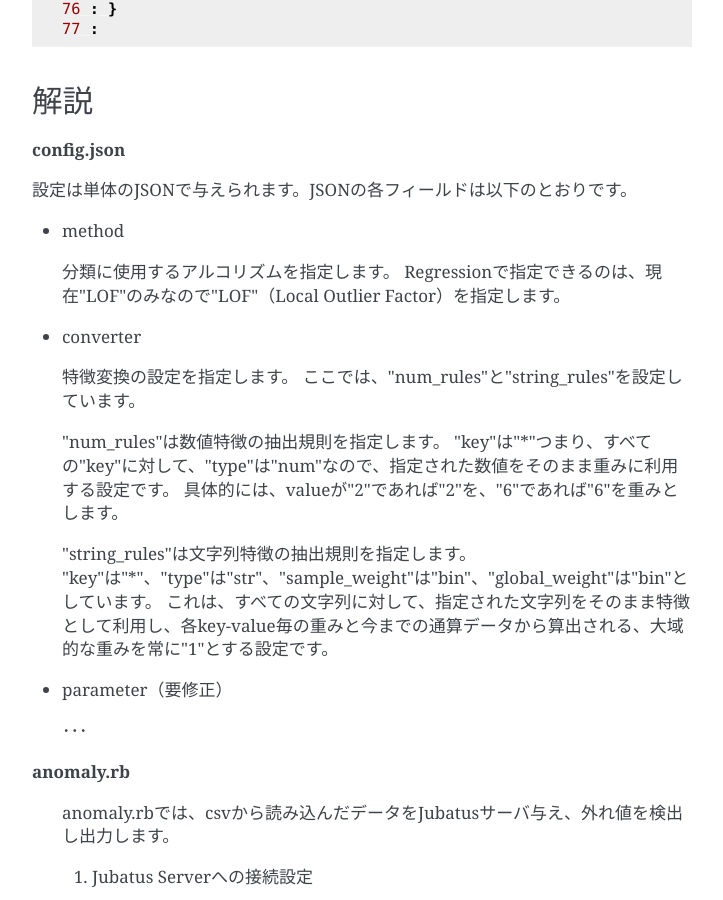
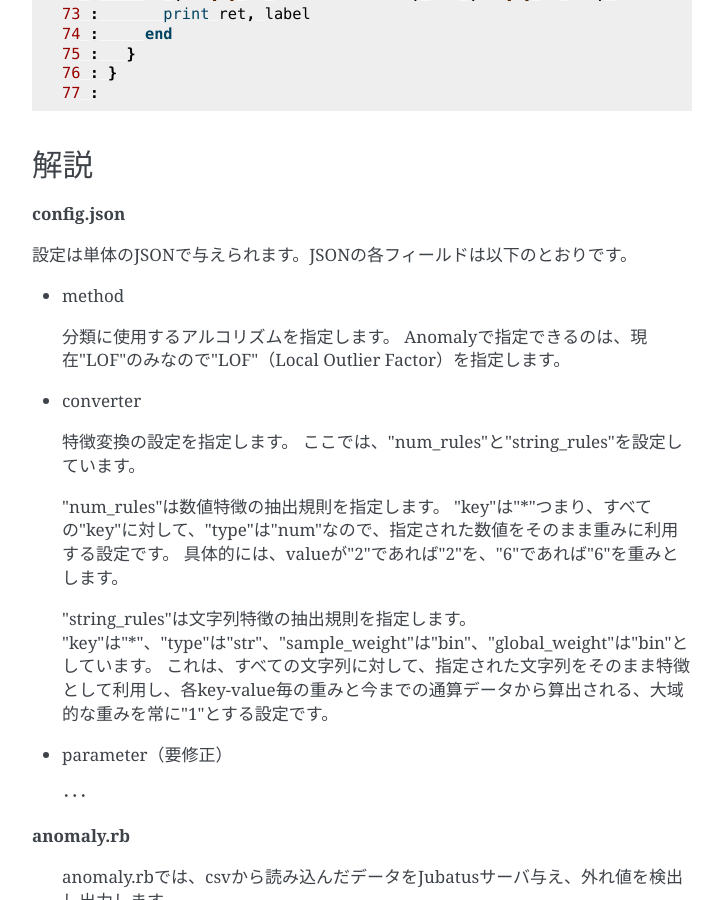
Before and after one commit to jubatus/website, a Sphinx documentation site: the page built from source/ja/tutorial/anomaly_ruby.rst, in a window 1280 px wide and 900 px high, scrolled down 2434 px. Shown: the whole window, without its empty margins (388-1111 px from the left). Built offline with Sphinx 7.4.7, drawn with Linux system fonts in a browser that asks for light colours; the version number could not be read and is left out; some of the changed text lies outside the part shown.

Commit message:
add excuse (refs #180)

```diff
--- a/source/ja/tutorial/anomaly_python.rst
+++ b/source/ja/tutorial/anomaly_python.rst
@@ -135,7 +135,7 @@ Anomaly チュートリアル (Python)
 * method
 
  分類に使用するアルコリズムを指定します。
- Regressionで指定できるのは、現在"LOF"のみなので"LOF"（Local Outlier Factor）を指定します。
+ Anomalyで指定できるのは、現在"LOF"のみなので"LOF"（Local Outlier Factor）を指定します。
 
 
 * converter
--- a/source/ja/tutorial/anomaly_ruby.rst
+++ b/source/ja/tutorial/anomaly_ruby.rst
@@ -137,7 +140,7 @@ Anomaly チュートリアル (Ruby)
 * method
 
  分類に使用するアルコリズムを指定します。
- Regressionで指定できるのは、現在"LOF"のみなので"LOF"（Local Outlier Factor）を指定します。
+ Anomalyで指定できるのは、現在"LOF"のみなので"LOF"（Local Outlier Factor）を指定します。
 
 
 * converter
```
Also changed, not shown: other parts of source/ja/tutorial/anomaly_ruby.rst (+4 -1 lines), source/ja/tutorial/anomaly_java.rst (+5 -2 lines).
